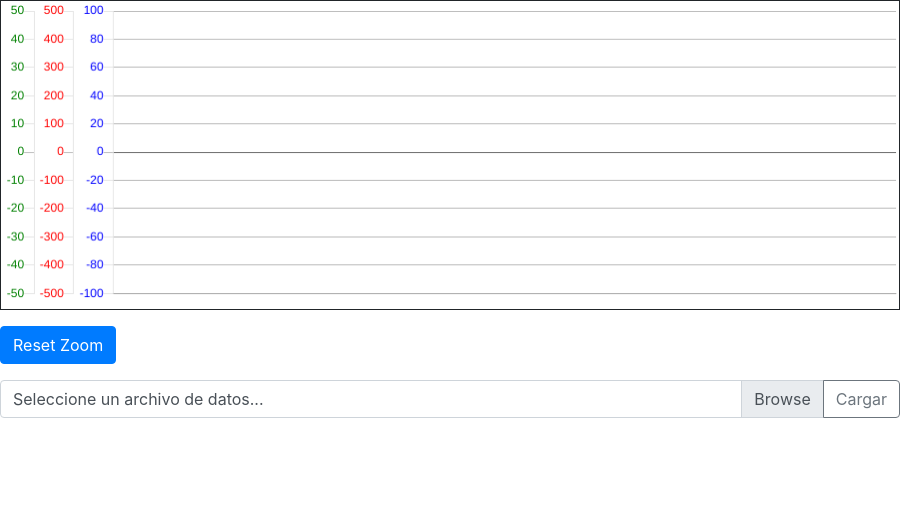
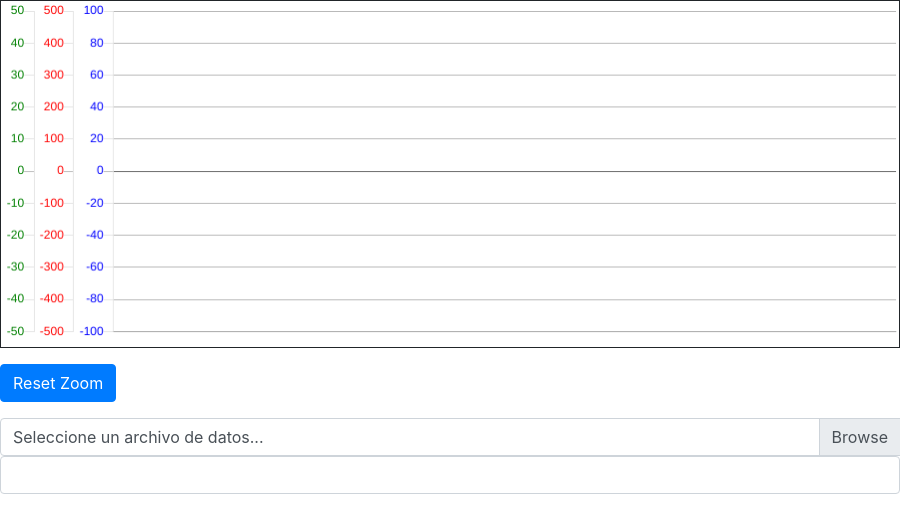
Before and after one commit to jeusmatthew/dogMonitorDesktop, an Electron app: page index.html in a window 900 px wide. Drawn offline with nearby package versions, Linux system fonts and the light colour scheme.

Commit message:
maeuta min input

```diff
--- a/index.html
+++ b/index.html
@@ -13,8 +13,12 @@
         <label class="custom-file-label" for="inputGroupFile04">Seleccione un archivo de datos...</label>
       </div>
       <div class="input-group-append">
-        <button class="btn btn-outline-secondary" type="button">Cargar</button>
+        <!-- <button class="btn btn-outline-secondary" type="button">Cargar</button> -->
       </div>
+    </div>
+
+    <div>
+      <input type="number" min="0" class="form-control" id="min_time" oninput="validity.valid||(value='');" >
     </div>
 <!-- <button  class="btn btn-primary mt-3">Cargar archivo</button> -->
 
```
